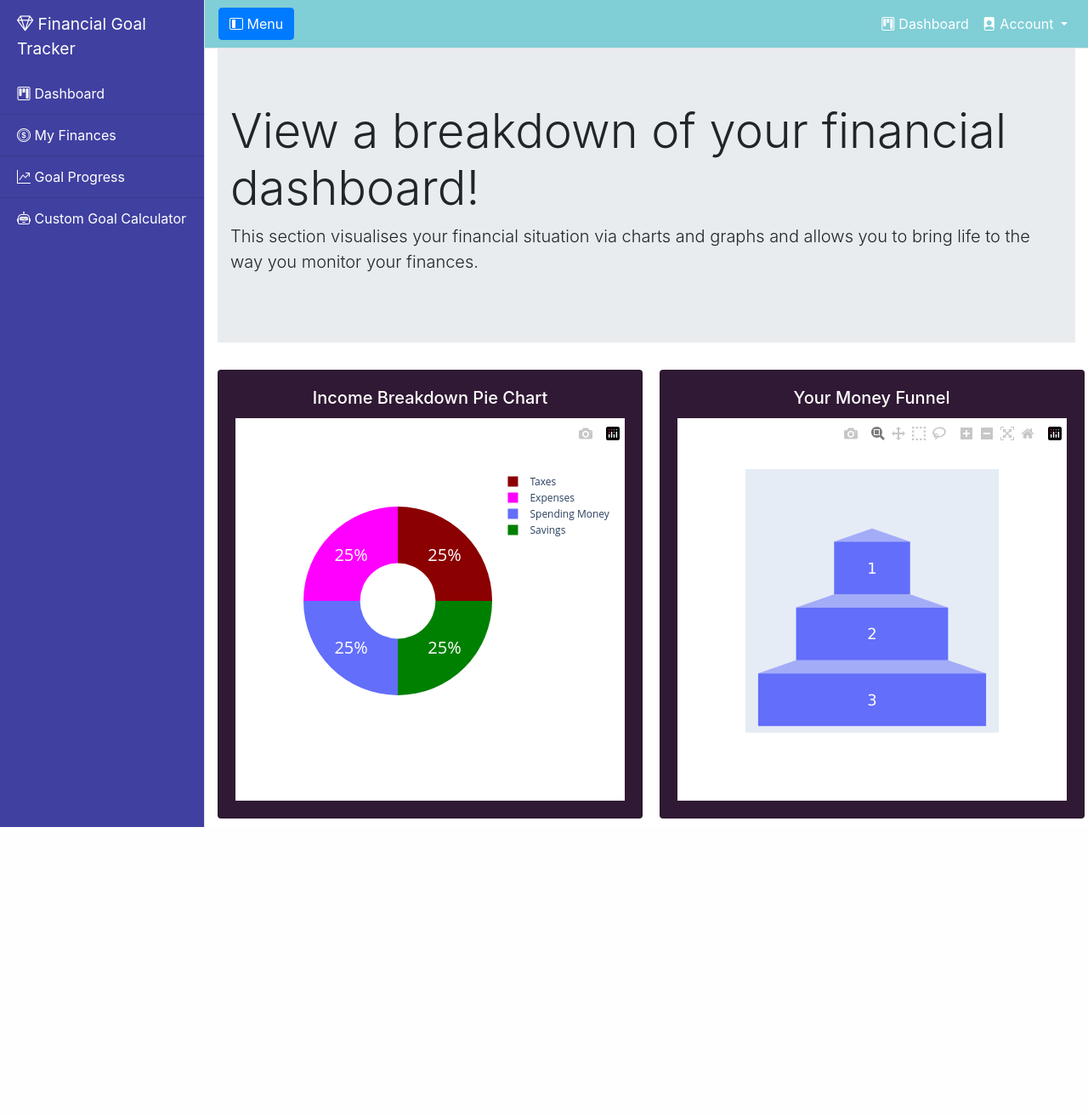
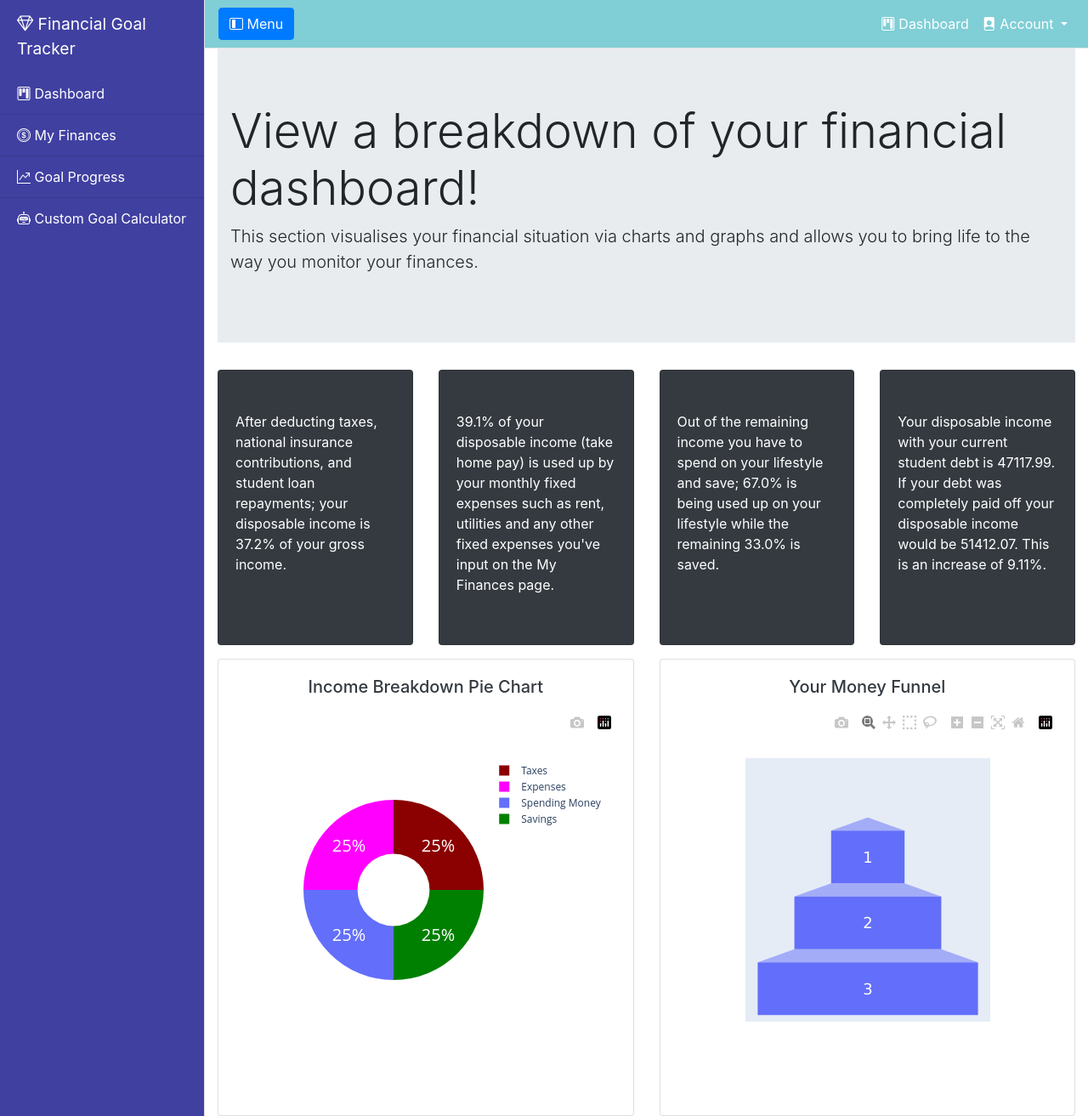
Before and after one commit to surajtirupati/financeGoalsApp, a Flask app: page /dashboard in a window 1280 px wide. Shown: the whole page at 85% size. Before the commit the page ends 973 px from the top, so only its background shows below. Run offline with Flask 2, Linux system fonts and the light colour scheme; a user stored in the database is signed in; data comes from the database, SQL or seed files in the repository; some libraries are stand-ins or nearby versions.

Commit message:
basic cards on dashboard complete

```diff
--- a/calculations.py
+++ b/calculations.py
@@ -4,7 +4,6 @@ import plotly.express as px
 import plotly
 import json
 from math import log10, floor
-
 
 PLAN_1_MNTHLY_THRES = 1682
 PLAN_2_MNTHLY_THRES = 2274
@@ -53,7 +52,7 @@ def less_ni_contributions(gross: float) -> float:
 def less_student_loan(gross: float, plan: Union[int, None]) -> float:
     annual_student_loan = 0
 
-    if plan is None:
+    if plan is None or plan == 0:
         return annual_student_loan
 
     if plan == 1:
@@ -113,7 +112,7 @@ def interest_required(monthly_payment: float, target: float, time_in_mths: int)
 
 
 def round_sig(x, sig=3):
-    return round(x, sig-int(floor(log10(abs(x))))-1)
+    return round(x, sig - int(floor(log10(abs(x)))) - 1)
 
 
 def income_funnel(gross, disposable, personal, saving, annual=True):
@@ -144,10 +143,10 @@ def income_funnel(gross, disposable, personal, saving, annual=True):
 
 
 def income_funnel_perc(gross, disposable, personal, saving):
-
     data = dict(
-            money=[100, 100*round(disposable/gross, 3), 100*round(personal/gross, 3), 100*round(saving/gross, 3)],
-            stage=["Gross salary", "% of Gross taken home", "% of Gross for personal spending", "% of Gross for saving"])
+        money=[100, 100 * round(disposable / gross, 3), 100 * round(personal / gross, 3),
+               100 * round(saving / gross, 3)],
+        stage=["Gross salary", "% of Gross taken home", "% of Gross for personal spending", "% of Gross for saving"])
 
     fig = px.funnel(data, x='money', y='stage')
 
@@ -187,7 +186,23 @@ def income_pie_chart(taxes_and_insurance, fixed_costs, personal, saving):
 
 
 def return_perc_drops(gross, disposable, personal, saving):
-    drop_one = round((1 - disposable/gross) * 100, 1)
-    drop_two = round((1 - personal/disposable) * 100, 1)
-    drop_three = round((1 - saving/personal) * 100, 1)
+    drop_one = round((1 - disposable / gross) * 100, 1)
+    drop_two = round((1 - personal / disposable) * 100, 1)
+    drop_three = round((1 - saving / personal) * 100, 1)
     return drop_one, drop_two, drop_three
+
+
+def return_dashboard_cards_text(d1, d2, d3, inc_no_debt, inc_debt):
+    c1_text = "After deducting taxes, national insurance contributions, and student loan repayments; your disposable income " \
+              "is {}% of your gross income.".format(round(d1, 2))
+
+    c2_text = "{}% of your disposable income (take home pay) is used up by your monthly fixed expenses such as rent, utilities " \
+              "and any other fixed expenses you've input on the My Finances page.".format(round(d2, 2))
+
+    c3_text = "Out of the remaining income you have to spend on your lifestyle and save; {}% is being used up on your lifestyle " \
+              "while the remaining {}% is saved.".format(round(d3, 2), 100 - round(d3, 2))
+
+    c4_text = "Your disposable income with your current student debt is {}. If your debt was completely paid off your disposable " \
+              "income would be {}. This is an increase of {}%.".format(inc_debt, inc_no_debt, round(100*((inc_no_debt/inc_debt) - 1), 2))
+
+    return c1_text, c2_text, c3_text, c4_text
--- a/main.py
+++ b/main.py
@@ -4,7 +4,8 @@ from flask_migrate import Migrate
 from forms import FinancialDataForm, LoginForm, UserForm, FixedCostForm, GoalForm
 from werkzeug.security import generate_password_hash, check_password_hash
 from flask_login import UserMixin, login_user, LoginManager, login_required, logout_user, current_user
-from calculations import disposable_income, deduct_fixed_costs, total_fixed_costs, calculate_saving_income, income_pie_chart, income_funnel
+from calculations import disposable_income, deduct_fixed_costs, total_fixed_costs, calculate_saving_income, \
+    income_pie_chart, income_funnel, return_perc_drops, return_dashboard_cards_text
 
 app = Flask(__name__)
 app.config['SECRET_KEY'] = 'fefbb128d6df70ee4c3d697223e80958'
@@ -241,9 +242,23 @@ def dashboard():
     taxes_and_insurance = financial_data.gross_salary - financial_data.disposable_income
     lifestyle_income = financial_data.personal_income - financial_data.saving_income
 
-    graph = income_pie_chart(taxes_and_insurance, 12*financial_data.total_fixed_costs, 12*lifestyle_income, 12*financial_data.saving_income)
-    graph2 = income_funnel(financial_data.gross_salary, financial_data.disposable_income, 12*financial_data.personal_income, 12*financial_data.saving_income)
-    return render_template("dashboard.html", graphJSON=graph, graphJSON2=graph2)
+    # income without student debt
+    inc_w_out_debt = round(
+        float(disposable_income(financial_data.gross_salary, 0, financial_data.pension_contribution)), 2)
+
+    # rendering card text
+    pct_1, pct_2, pct_3 = return_perc_drops(financial_data.gross_salary, financial_data.disposable_income,
+                                            12 * financial_data.personal_income, 12 * financial_data.saving_income)
+    card_1_text, card_2_text, card_3_text, card_4_text = return_dashboard_cards_text(pct_1, pct_2, pct_3,
+                                                                                     inc_w_out_debt,
+                                                                                     financial_data.disposable_income)
+
+    graph = income_pie_chart(taxes_and_insurance, 12 * financial_data.total_fixed_costs, 12 * lifestyle_income,
+                             12 * financial_data.saving_income)
+    graph2 = income_funnel(financial_data.gross_salary, financial_data.disposable_income,
+                           12 * financial_data.personal_income, 12 * financial_data.saving_income)
+    return render_template("dashboard.html", graphJSON=graph, graphJSON2=graph2, c1=card_1_text, c2=card_2_text,
+                           c3=card_3_text, c4=card_4_text)
 
 
 @app.route("/goal_progress")
--- a/static/css/style.css
+++ b/static/css/style.css
@@ -81,9 +81,10 @@ header > h5 { display: inline-block; }
   padding-top: 20px;
 }
 
+
 .card {
     margin: 0 auto; /* Added */
     float: none; /* Added */
     margin-bottom: 10px; /* Added */
-    background-color: #301934 !important;
+    /*background-color: #301934 !important;*/
 }
--- a/templates/dashboard.html
+++ b/templates/dashboard.html
@@ -10,13 +10,37 @@
     </div>
 </div>
 
+<!-- Cards detailing percentage drops in income -->
+<div class="row">
+          <div class="col-md-3 mb-3">
+            <div class="card bg-dark text-white h-100">
+              <div class="card-body py-5">{{c1}}</div>
+            </div>
+          </div>
+          <div class="col-md-3 mb-3">
+            <div class="card bg-dark text-white h-100">
+              <div class="card-body py-5">{{c2}}</div>
+            </div>
+          </div>
+          <div class="col-md-3 mb-3">
+            <div class="card bg-dark text-white h-100">
+              <div class="card-body py-5">{{c3}}</div>
+            </div>
+          </div>
+          <div class="col-md-3 mb-3">
+            <div class="card bg-dark text-white h-100">
+              <div class="card-body py-5">{{c4}}</div>
+            </div>
+          </div>
+</div>
+
 
 <div class="row justify-content-center">
     <div class="col-md-6">
 
-        <div class="card" style="width: 500px; ">
+        <div class="card h-100">
           <div class="card-body">
-              <h5 class="card-title text-white" style="text-align:center">Income Breakdown Pie Chart</h5>
+              <h5 class="card-title text-dark" style="text-align:center">Income Breakdown Pie Chart</h5>
               <div id="chart" class="chart"></div>
           </div>
         </div>
@@ -25,9 +49,9 @@
 
     <div class="col-md-6">
 
-        <div class="card" style="width: 500px; ">
+        <div class="card h-100">
           <div class="card-body">
-              <h5 class="card-title text-white" style="text-align:center">Your Money Funnel</h5>
+              <h5 class="card-title text-dark" style="text-align:center">Your Money Funnel</h5>
               <div id="chart2" class="chart"></div>
           </div>
         </div>
```
